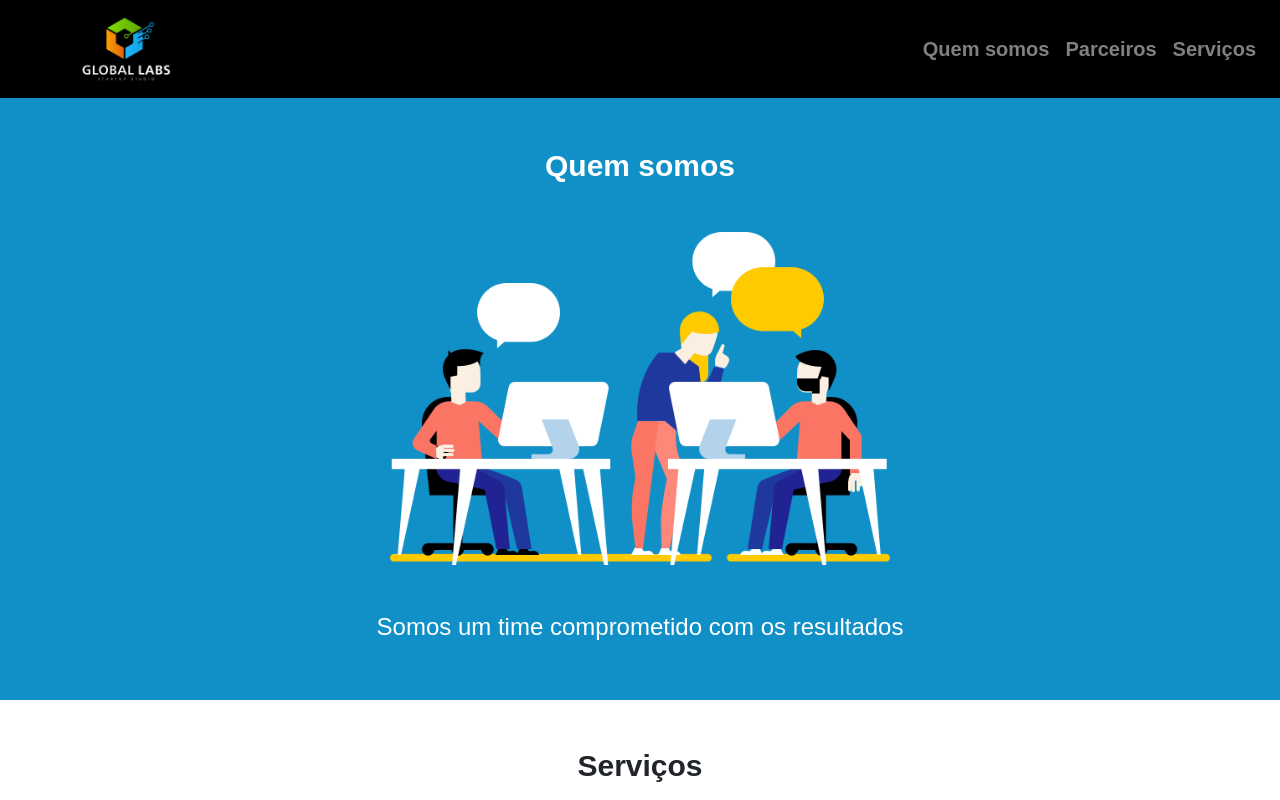
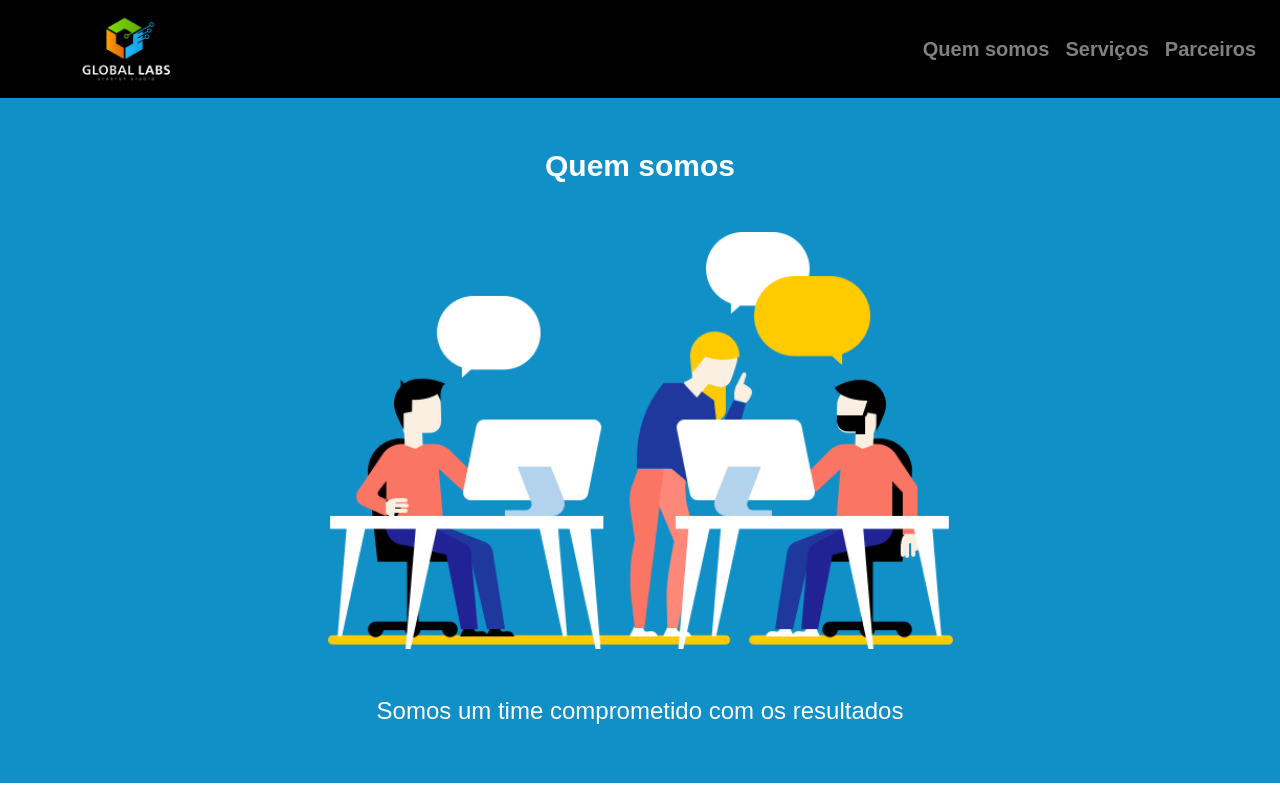
Before and after one commit to hairone311/aula-bootstrap, a plain HTML site: page index.html in a window 1280 px wide. Shown: the top 800 px of the page. Drawn offline with Linux system fonts and the light colour scheme.

Commit message:
Finalizado

```diff
--- a/css/style.css
+++ b/css/style.css
@@ -30,3 +30,11 @@ a {
     background-color: #000000;
     color: #FFFFFF;
 }
+
+.w50{
+    width: 50%;
+}
+
+@media screen and (max-width: 768px) {
+    .w50{width: 100%;}
+}
--- a/index.html
+++ b/index.html
@@ -9,7 +9,7 @@
 </head>
 <body>
     <nav class="navbar navbar-fixed-top navbar-expand-lg navbar-dark">
-        <a href="#" class="navbar-brand">
+        <a href="index.html" class="navbar-brand">
             <img src="img/global_labs.png" alt="Global Labs" width="220">
         </a>
         <div class="collapse navbar-collapse">
@@ -18,10 +18,10 @@
                     <a href="#quemsomos" class="nav-link">Quem somos</a>
                 </li>
                 <li class="nav-item">
-                    <a href="#parceiros" class="nav-link">Parceiros</a>
+                    <a href="#servicos" class="nav-link">Serviços</a>
                 </li>
                 <li class="nav-item">
-                    <a href="#servicos" class="nav-link">Serviços</a>
+                    <a href="#parceiros" class="nav-link">Parceiros</a>
                 </li>
             </ul>
         </div>
@@ -32,7 +32,7 @@
             <strong>
                 <h3 class="mb-5">Quem somos</h3>
             </strong>
-            <img src="img/equipe.png" class="mb-5" width="500px">
+            <img src="img/equipe.png" class="mb-5 w50 time-imagem" width="600px">
             <h4>Somos um time comprometido com os resultados</h4>
         </div>
     </section>
```
Also changed, not shown: img/digital_innovation_one.png (deleted), img/time.jpeg (deleted).
